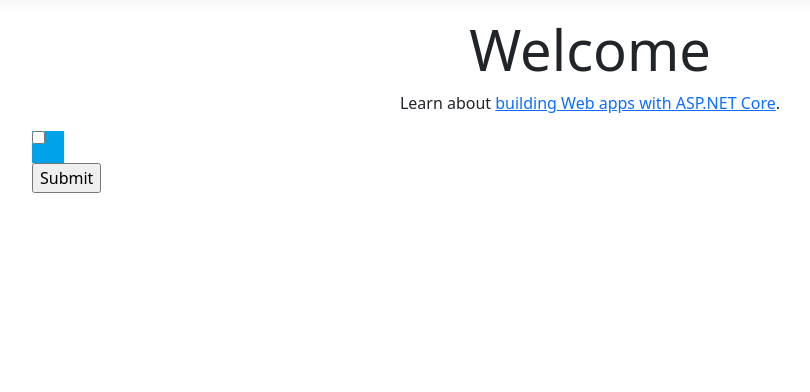
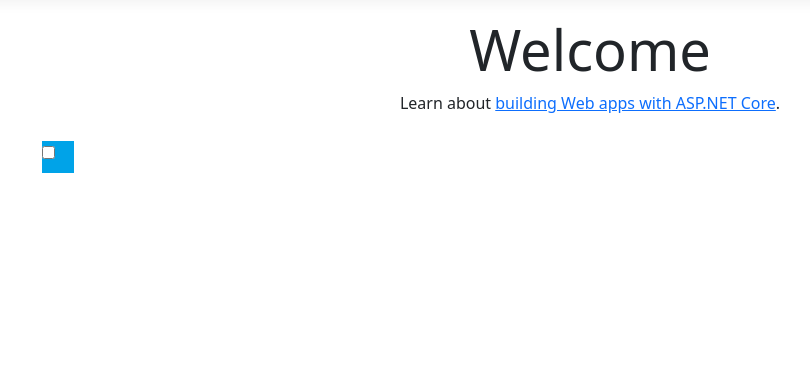
Before and after one commit to minyurovevgeniy/Cinema, an ASP.NET Core app: page / in a window 1280 px wide. Shown: the part 57-449 px from the top of the page, without its empty margins (50-860 px from the left). Run offline with ASP.NET Core 8, Linux system fonts and the light colour scheme; tables that the repository leaves empty hold one stand-in row (values such as "Sample post"); style sheets or scripts are compiled from the project's sources.

Commit message:
Автоматическое создание мест в зале фиксированного размера.

```diff
--- a/Auditorium/Controllers/HomeController.cs
+++ b/Auditorium/Controllers/HomeController.cs
@@ -1,7 +1,9 @@
 using AuditoriumManagement.Models;
 using Microsoft.AspNetCore.Mvc;
 using Microsoft.EntityFrameworkCore;
+using Newtonsoft.Json;
 using System.Diagnostics;
+using System.Text.Json.Serialization;
 
 namespace AuditoriumManagement.Controllers
 {
@@ -55,5 +57,21 @@ namespace AuditoriumManagement.Controllers
 
             return ChooseSeat();
         }
+
+        [HttpGet]
+        public ActionResult<Auditorium> GetSeats()
+        {
+            ApplicationDbContext db = new ApplicationDbContext(new DbContextOptions<ApplicationDbContext>());
+
+            int rowsCount = db.Auditoriums.Where(a => a.Id == 1).FirstOrDefault<Auditorium>().RowsCount;
+            int seatsCount = db.Auditoriums.Where(a => a.Id == 1).FirstOrDefault<Auditorium>().PlacesCount;
+
+            List<Auditorium> auditoriums = db.Auditoriums.Where(a => a.Id == 1).ToList<Auditorium>();
+
+            //var jsonUser = "{\"response:\"" +JsonConvert.SerializeObject(auditoriums)+"}";
+            //var jsonUser = "{\"response\":"+JsonConvert.SerializeObject(auditoriums, Formatting.Indented)+"}";
+            return Ok(auditoriums);
+        }
+
     }
 }
--- a/Auditorium/Views/Home/Index.cshtml
+++ b/Auditorium/Views/Home/Index.cshtml
@@ -7,8 +7,12 @@
     <p>Learn about <a href="https://learn.microsoft.com/aspnet/core">building Web apps with ASP.NET Core</a>.</p>
 </div>
 <form asp-controller="Home" asp-action="ChooseSeat" method="post">
+    <!--
     <label data-id="1" class="label__kids" for="a">
         <input data-id="1" class="input__kids" type="checkbox" value="1_2" name="seat" id="a">
     </label>
     <input type="submit" />
+    -->
+
+    <div id="rows_and_places"></div>
 </form>
--- a/Auditorium/wwwroot/css/site.css
+++ b/Auditorium/wwwroot/css/site.css
@@ -33,14 +33,15 @@ body {
 
 .input__kids
 {
-    display:block;
+    display:inline-block;
 }
 
 .label__kids {
-    display: block;
+    display: inline-block;
     position: relative;
     /*top: -192px;
     left: 320px;*/
+    margin: 10px 10px;
     width: 32px;
     height: 32px;
 }
--- a/Auditorium/wwwroot/js/site.js
+++ b/Auditorium/wwwroot/js/site.js
@@ -9,4 +9,31 @@ $(function ()
 		var seatId = $(this).attr("data-id");
 		$(".label__kids[data-id=" + seatId + "]").toggleClass("unselected selected");
 	});
+
+    $.ajax(
+        {
+            type: "GET",
+            url: "../Home/GetSeats",
+            dataType: "json",
+            success: function(response)
+            {
+                var content = "";
+                var rowsCount = response[0].rowsCount;
+                var placesCount = response[0].placesCount;
+                for (var i = 1; i <= rowsCount; i++)
+                {
+                    for (var j = 1; j <= placesCount; j++)
+                    {
+                        content +=
+                            '<label data-id="' + i + '_' + j + '" class="label__kids unselected" for="a">' +
+                            '<input data-id="' + i + '_' + j + '" class="input__kids" type="checkbox" value="' + i + '_' + j + '" name="seat" id="a">' +
+                            '</label>';
+                    }
+                    content += '<br>';
+                }
+
+                $("#rows_and_places").html(content);
+            },
+            error: function(xml) { alert("error") }
+        });
 })
```
Also changed, not shown: Auditorium/Program.cs (+7 -0 lines), Auditorium/AuditoriumManagement.csproj.
